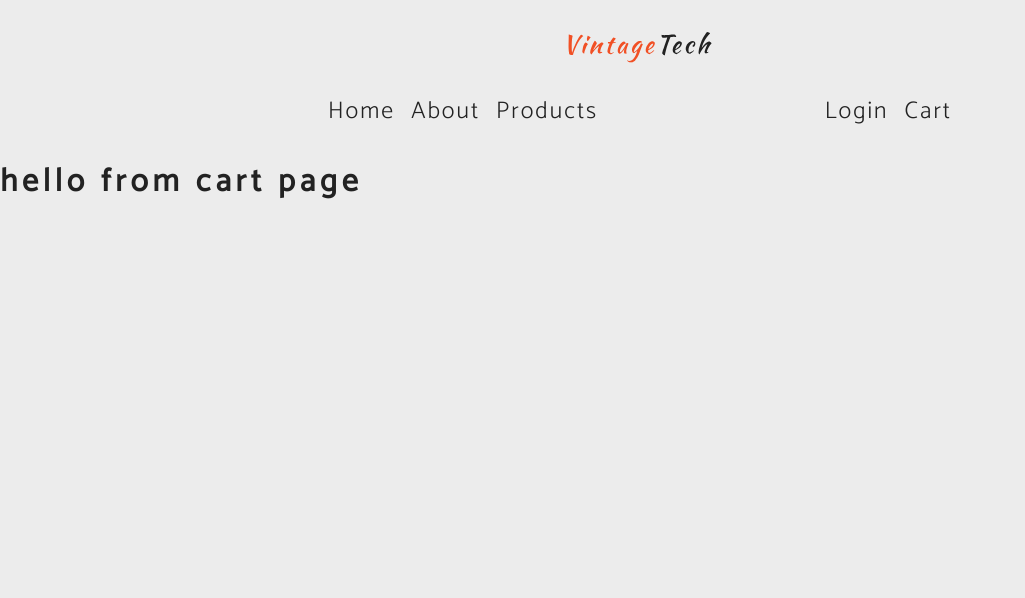
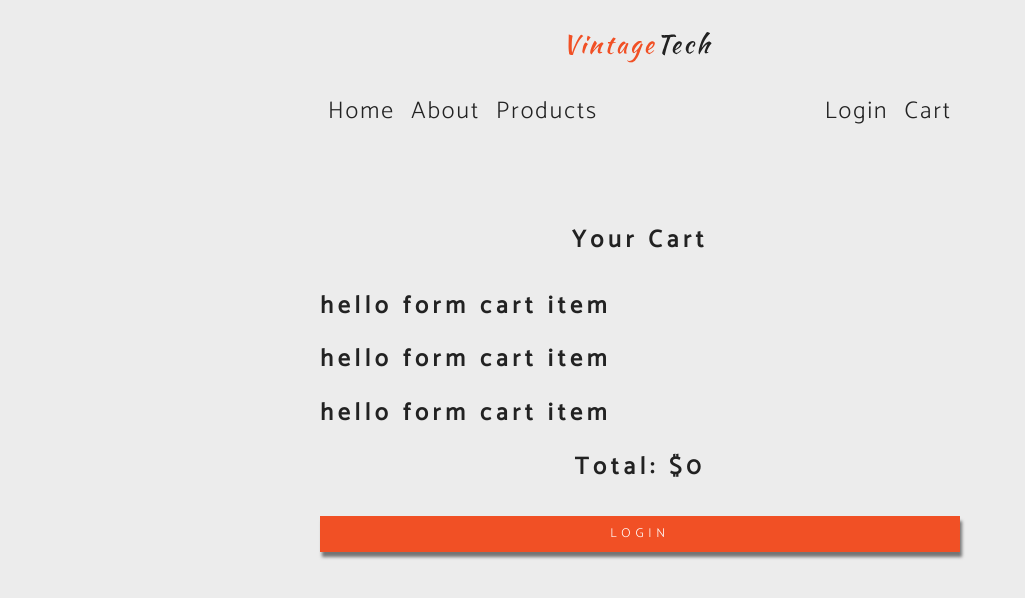
Before and after one commit to nadia643/vintage-tech-store-react, a React (Create React App) app: page /cart in a window 1280 px wide. Shown: the top 598 px of the page, without its empty margins (0-1025 px from the left). Built offline with nearby package versions, Linux system fonts and the light colour scheme; no server answers.

Commit message:
login and checkout buttons show correctly on cart page

```diff
--- a/src/components/Cart/EmptyCart.js
+++ b/src/components/Cart/EmptyCart.js
@@ -1,5 +1,13 @@
 import React from "react";
+import { Link } from "react-router-dom";
+import Cart from "../../pages/Cart";
 
 export default function EmptyCart() {
-  return <h1>hello from empty cart</h1>;
+  return <section className="empty-cart section">
+    <h2>Empty cart...
+      <Link to="/products" className="btn btn-primary">
+        Fill it
+      </Link>
+    </h2>
+  </section>
 }
--- a/src/context/cart.js
+++ b/src/context/cart.js
@@ -1,13 +1,17 @@
 // cart context
-import React from "react";
+import React, { useState, createContext } from "react";
 import localCart from "../utils/localCart";
-import { createContext } from "react-router-dom";
+
+
 
 const CartContext = createContext();
 
 function CartProvider({ children }) {
+    const [cart, setCart] = useState(localCart);
+    const [total, setTotal] = useState(0);
+    const [cartItems, setCartItems] = useState(0);
 
-    return <CartContext.Provider value="hello">
+    return <CartContext.Provider value={{ cart, total, cartItems}}>
         { children }
     </CartContext.Provider>
 }
--- a/src/index.js
+++ b/src/index.js
@@ -3,10 +3,13 @@ import ReactDOM from "react-dom";
 import "./index.css";
 import App from "./App";
 import ProductProvider from "./context/products";
+import { CartProvider } from "./context/cart";
 
 ReactDOM.render(
     <ProductProvider>
-        <App />
+        <CartProvider >
+            <App />
+        </CartProvider>
     </ProductProvider>
 
 , document.getElementById("root"));
--- a/src/pages/Cart.js
+++ b/src/pages/Cart.js
@@ -1,5 +1,38 @@
-import React from "react";
+import React, { useContext } from "react";
+import { CartContext } from "../context/cart";
+import EmptyCart from "../components/Cart/EmptyCart";
+import CartItem from "../components/Cart/CartItem";
+import { Link } from "react-router-dom";
+// import { UserContext } from "../context/user";
 
 export default function Cart() {
-  return <h1>hello from cart page</h1>;
+  let user = false;
+  const { cart, total } = useContext(CartContext);
+
+  if(cart.length === 0) {
+    return <EmptyCart />;
+  }
+
+  return (
+    <section className="cart-items section">
+      <h2>Your cart</h2>
+      {cart.map(item => {
+        return <CartItem key={item.id} {...item} />
+      })}
+      <h2> Total: ${total}</h2>
+      {user ? (
+        <Link to="/checkout" className="btn btn-primary btn-block">
+          Checkout
+        </Link>
+      ) : (
+        <Link to="/login" className="btn btn-primary btn-block">
+          Login
+        </Link>
+      )}
+
+
+    </section>
+
+
+  );
 }
--- a/src/pages/ProductDetails.js
+++ b/src/pages/ProductDetails.js
@@ -20,7 +20,7 @@ export default function ProductDetails() {
     } = product;
 
   return (
-      <section className="single-prooduct">
+      <section className="single-product">
         <img src={url} alt={title}
         className="single-product-image" />
         <article>
```
